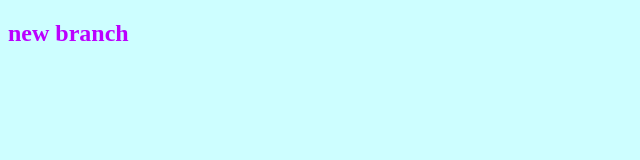
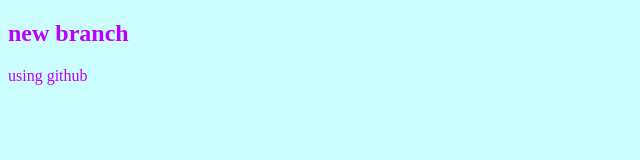
Before and after one commit to Mariam-MohamedM/firstproject, a plain HTML site: page index.html in a window 1280 px wide. Shown: the whole page, without its empty margins (0-640 px from the left). Drawn offline with Linux system fonts and the light colour scheme.

Commit message:
edit when uplouded on github

```diff
--- a/index.html
+++ b/index.html
@@ -8,6 +8,7 @@
 </head>
 <body>
     <h2>new branch</h2>
+    <p>using github</p>
     <script src="app.js"></script>
 </body>
 </html>
```
